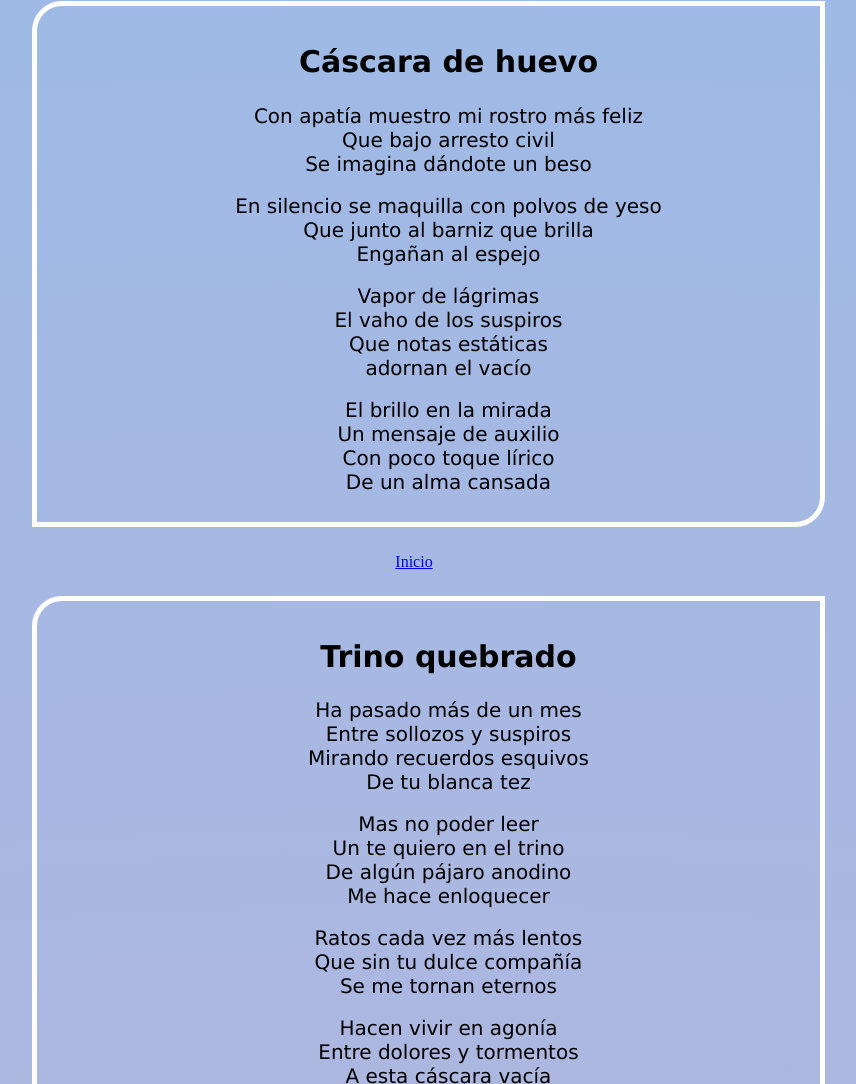
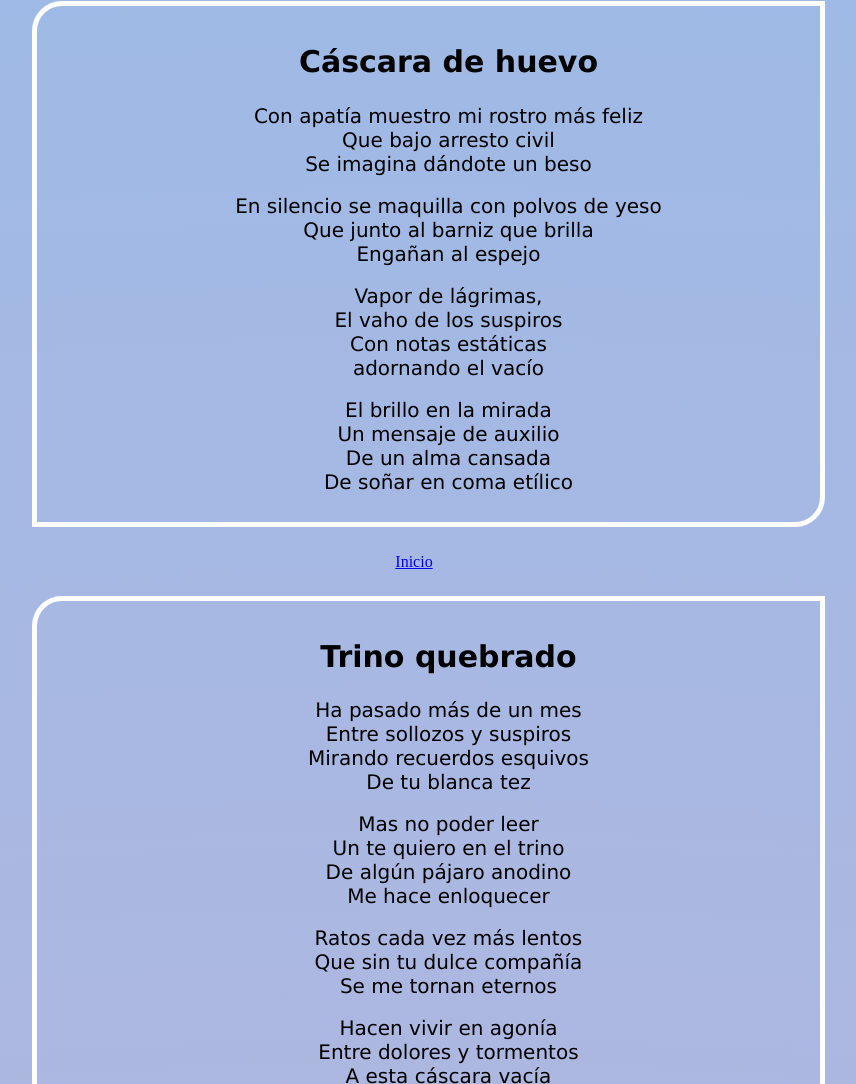
Before and after one commit to JayCrg/JayCrg.github.io, a plain HTML site: page index.html in a window 1280 px wide. Shown: the part 784-1868 px from the top of the page, without its empty margins (226-1082 px from the left). Drawn offline with Linux system fonts and the light colour scheme.

Commit message:
Update index.html

```diff
--- a/index.html
+++ b/index.html
@@ -106,15 +106,15 @@
             <li>Que junto al barniz que brilla</li>
             <li>Engañan al espejo</li>
             <br>
-            <li>Vapor de lágrimas</li>
+            <li>Vapor de lágrimas,</li>
             <li>El vaho de los suspiros</li>
-            <li>Que notas estáticas </li>
-            <li>adornan el vacío</li>
+            <li>Con notas estáticas </li>
+            <li>adornando el vacío</li>
             <br>
             <li>El brillo en la mirada</li>
             <li>Un mensaje de auxilio</li>
-            <li>Con poco toque lírico</li>
             <li>De un alma cansada</li>
+            <li>De soñar en coma etílico</li>
         </ul>
     </article>
         <a href="#inicio">Inicio</a>
```
